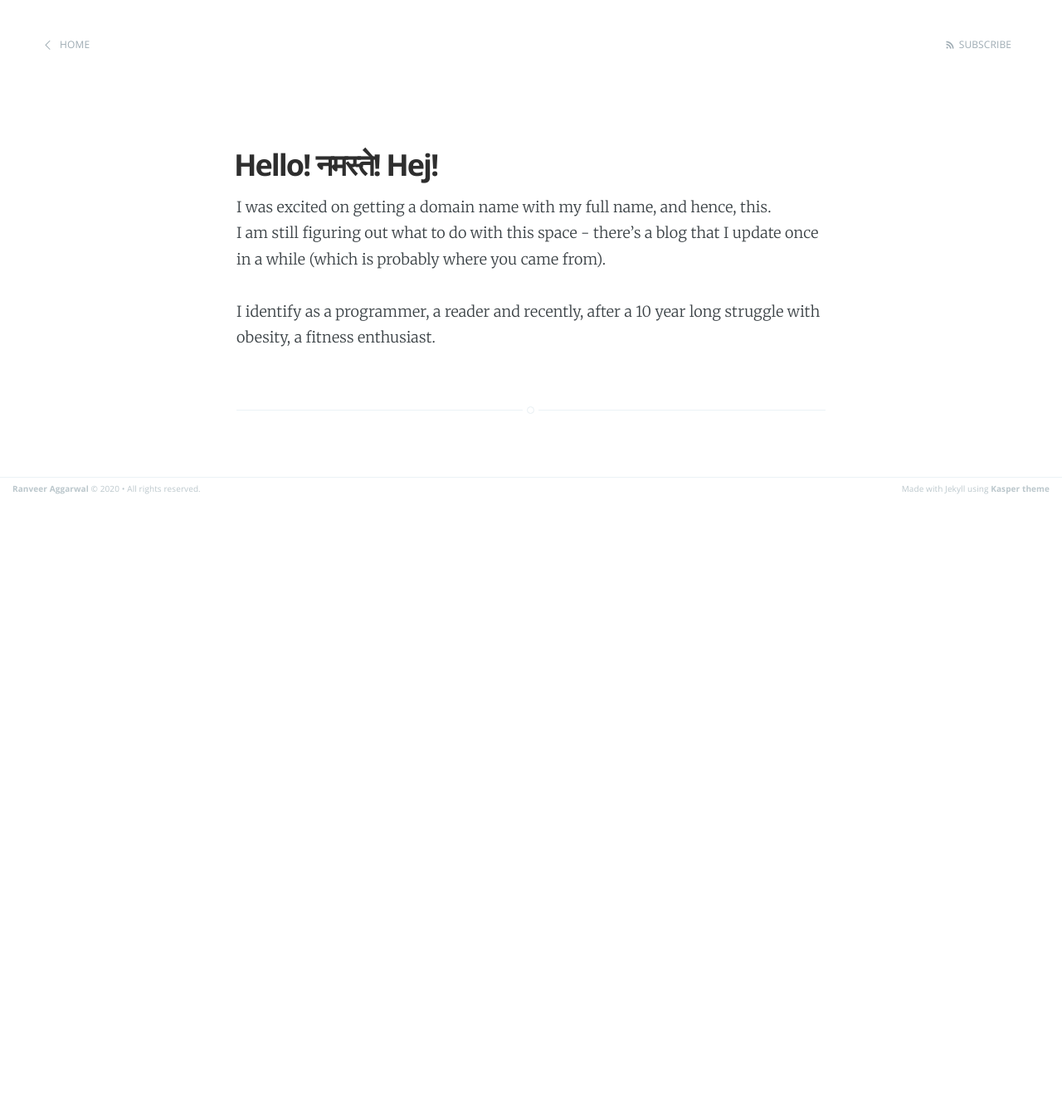
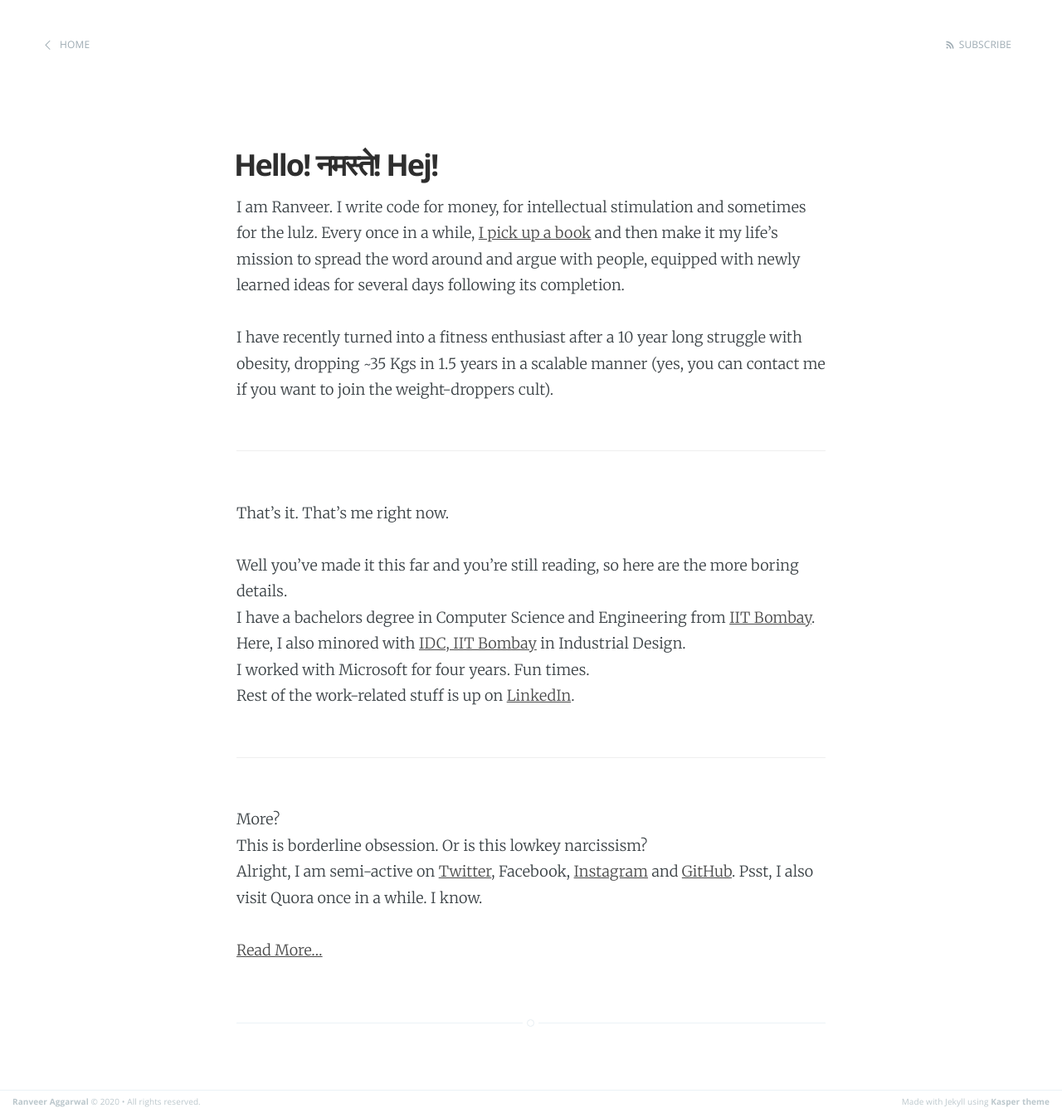
Before and after one commit to ranveeraggarwal/ranveeraggarwal.github.io, a Jekyll site: the page built from about.md, in a window 1280 px wide. Shown: the whole page at 83% size. Built offline with Jekyll 4.4.1, drawn with Linux system fonts in a browser that asks for light colours; before the commit the page ends 900 px from its top, so only the background shows below that.

Commit message:
Updated about. Some sass

```diff
--- a/about.md
+++ b/about.md
@@ -3,9 +3,23 @@ layout: page
 title: Hello! नमस्ते! Hej!
 ---
 
-I was excited on getting a domain name with my full name, and hence, this.
-I am still figuring out what to do with this space - there's a blog that I update once in a while
-(which is probably where you came from).
+I am Ranveer. I write code for money, for intellectual stimulation and sometimes for the lulz. Every once in a while, [I pick up a book](https://www.goodreads.com/ranveeraggarwal) and then make it my life's mission to spread the word around and argue with people, equipped with newly learned ideas for several days following its completion.
 
-I identify as a programmer, a reader and recently, after a 10 year long struggle with
-obesity, a fitness enthusiast.
+I have recently turned into a fitness enthusiast after a 10 year long struggle with obesity, dropping ~35 Kgs in 1.5 years in a scalable manner (yes, you can contact me if you want to join the weight-droppers cult).
+
+---
+
+That's it. That's me right now.
+
+Well you've made it this far and you're still reading, so here are the more boring details.
+I have a bachelors degree in Computer Science and Engineering from [IIT Bombay](http://www.iitb.ac.in/). Here, I also minored with [IDC, IIT Bombay](http://www.idc.iitb.ac.in/) in Industrial Design.
+I worked with Microsoft for four years. Fun times.
+Rest of the work-related stuff is up on [LinkedIn](https://www.linkedin.com/in/ranveeraggarwal/).
+
+---
+
+More?
+This is borderline obsession. Or is this lowkey narcissism?
+Alright, I am semi-active on [Twitter](https://twitter.com/ranveeraggarwal), Facebook, [Instagram](https://instagram.com/ranveeraggarwal) and [GitHub](https://github.com/ranveeraggarwal). Psst, I also visit Quora once in a while. I know.
+
+[Read More...](https://bit.ly/3fbdK5E){:target="_blank"}
```
